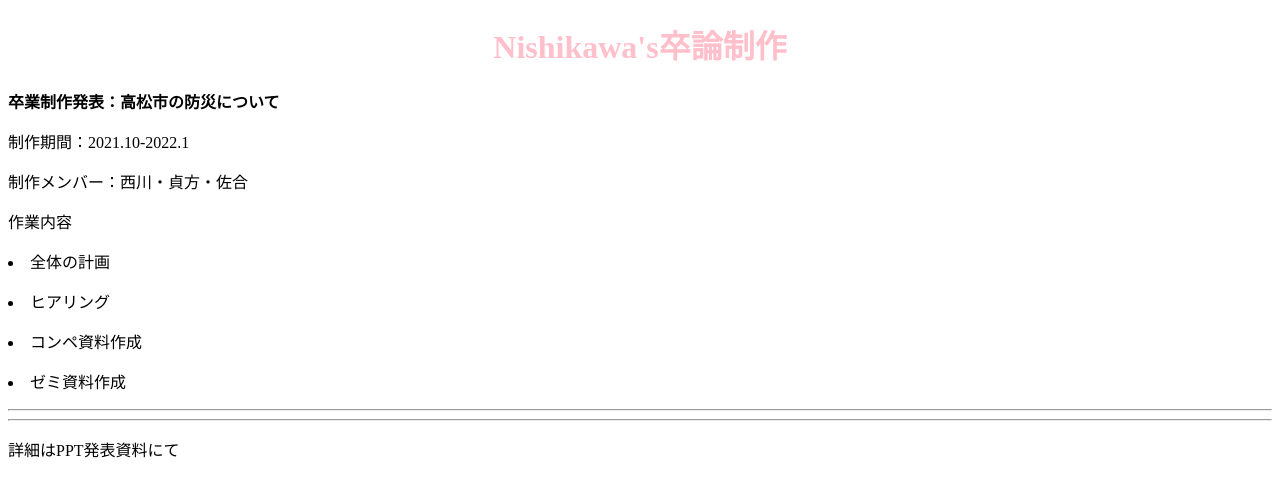
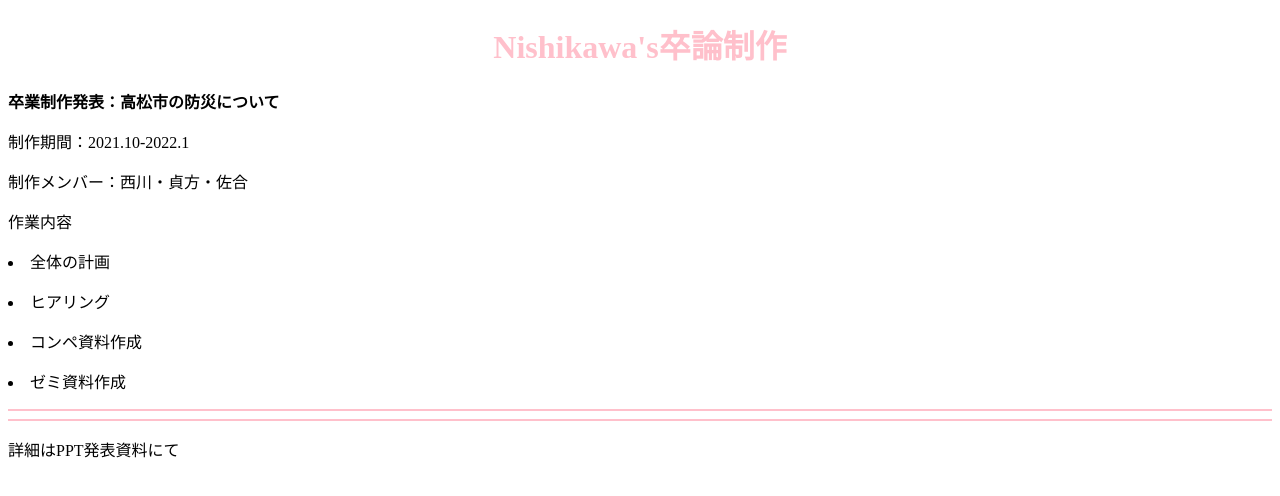
Before and after one commit to kananan06/kananan06.github.io, a plain HTML site: page index.html in a window 1280 px wide. Drawn offline with Linux system fonts and the light colour scheme.

Commit message:
Update index.html

```diff
--- a/index.html
+++ b/index.html
@@ -18,8 +18,8 @@
   <p><li> ヒアリング</li></p>
   <p><li> コンペ資料作成</li></p>
   <p><li> ゼミ資料作成</li></p>
-  <hr>
-  <hr>
+  <hr color=pink>
+  <hr color=pink>
   <p>詳細はPPT発表資料にて</p>
 
 
```
